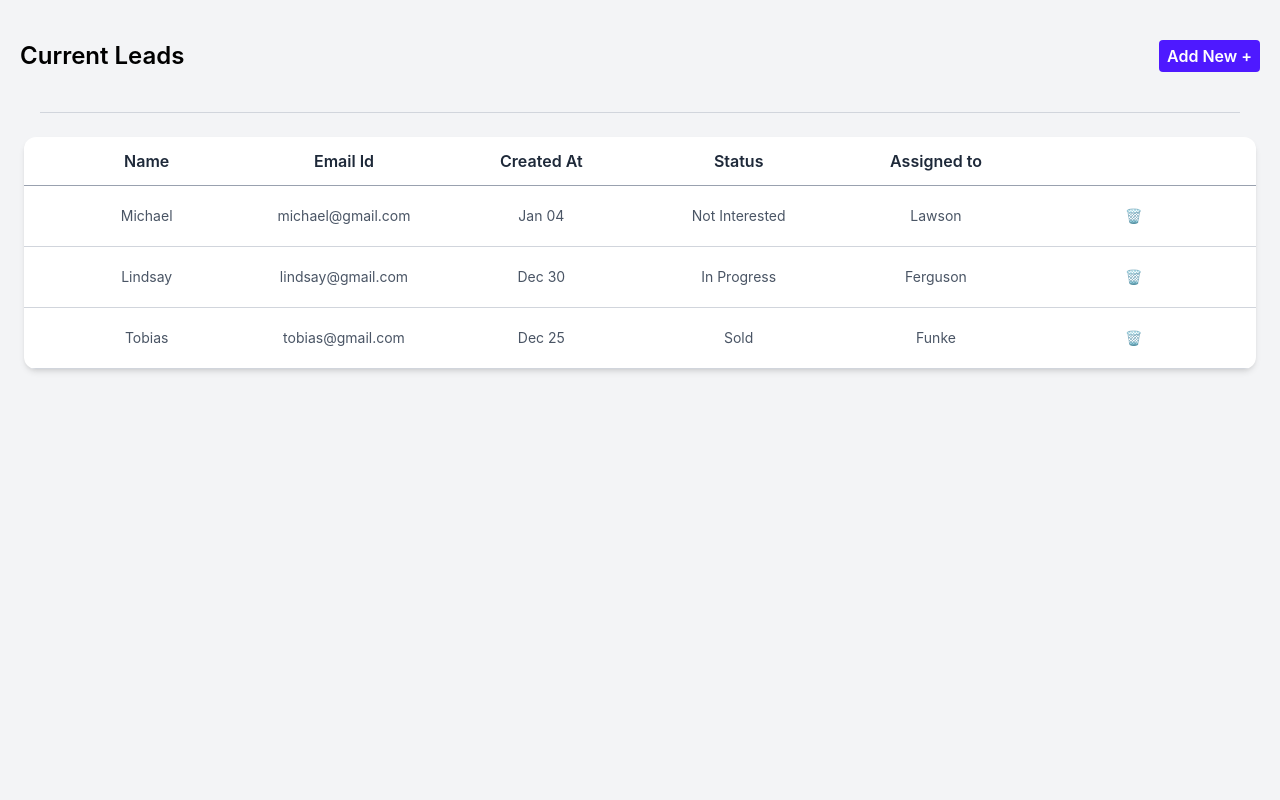
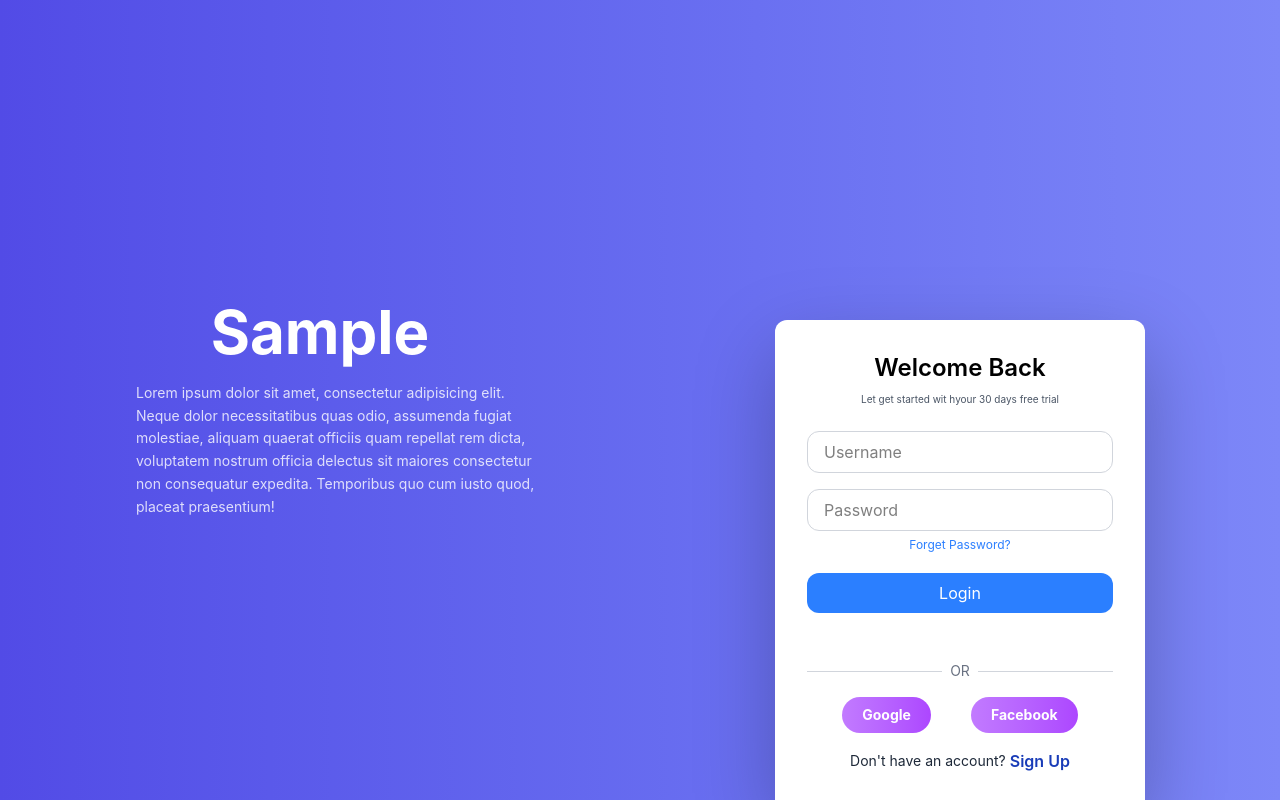
Before and after one commit to PARAS-KALURA/auth-system-mern, a React (Vite) app in the folder frontend/: page / in a window 1280 px wide. Built offline with nearby package versions, Linux system fonts and the light colour scheme.

Commit message:
Login page & Dashbaord connected

```diff
--- a/frontend/src/App.jsx
+++ b/frontend/src/App.jsx
@@ -1,10 +1,17 @@
+import { BrowserRouter, Routes, Route } from "react-router-dom";
 import React from 'react'
 import Login from './pages/Login'
 import Dashboard from './pages/Dashboard'
 
+
 const App = () => {
   return (
-    <div><Dashboard /></div>
+    <BrowserRouter>
+    <Routes>
+      <Route path="/" element = {<Login/>} />
+      <Route path="/dashboard" element = {<Dashboard/>} />
+    </Routes>
+    </BrowserRouter>
   )
 }
 
--- a/frontend/src/main.jsx
+++ b/frontend/src/main.jsx
@@ -7,8 +7,7 @@
 
 createRoot(document.getElementById('root')).render(
 
-    <BrowserRouter>
+
     <App />
-    </BrowserRouter>
 
 )
```
